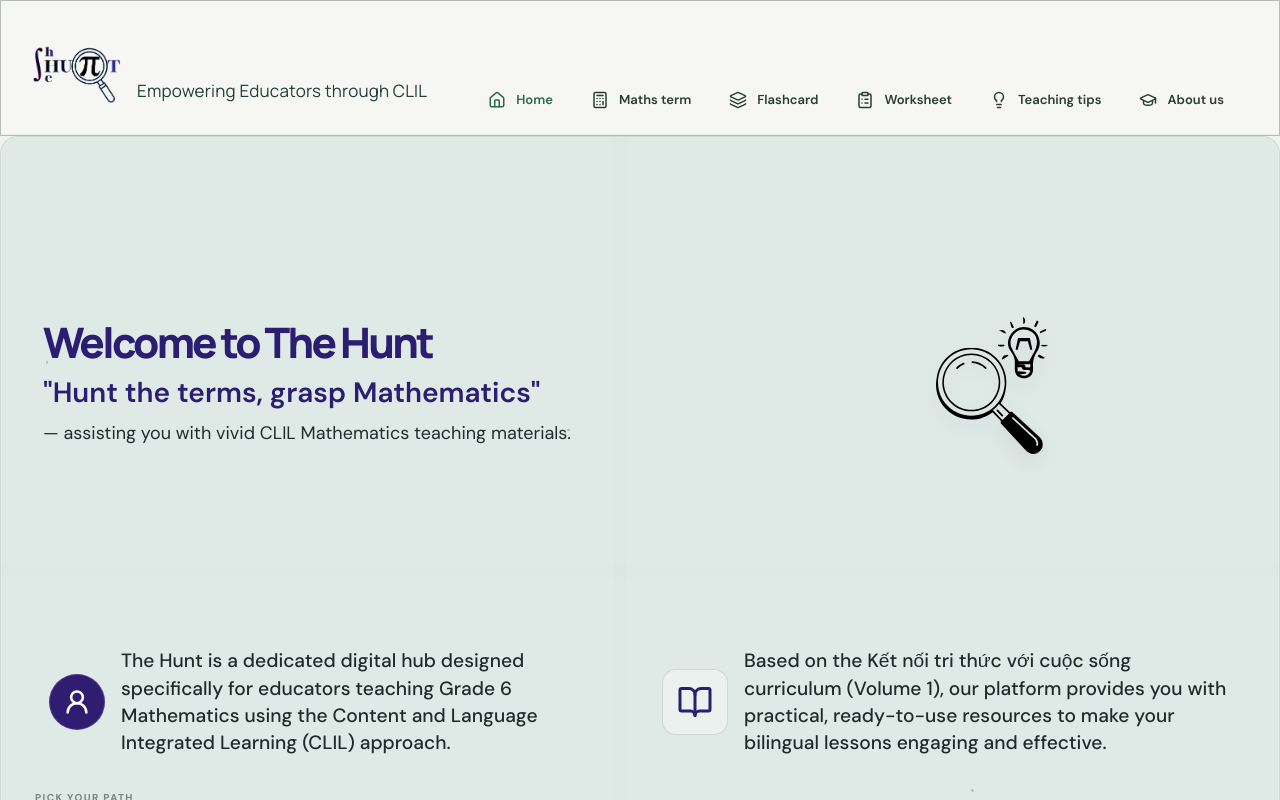
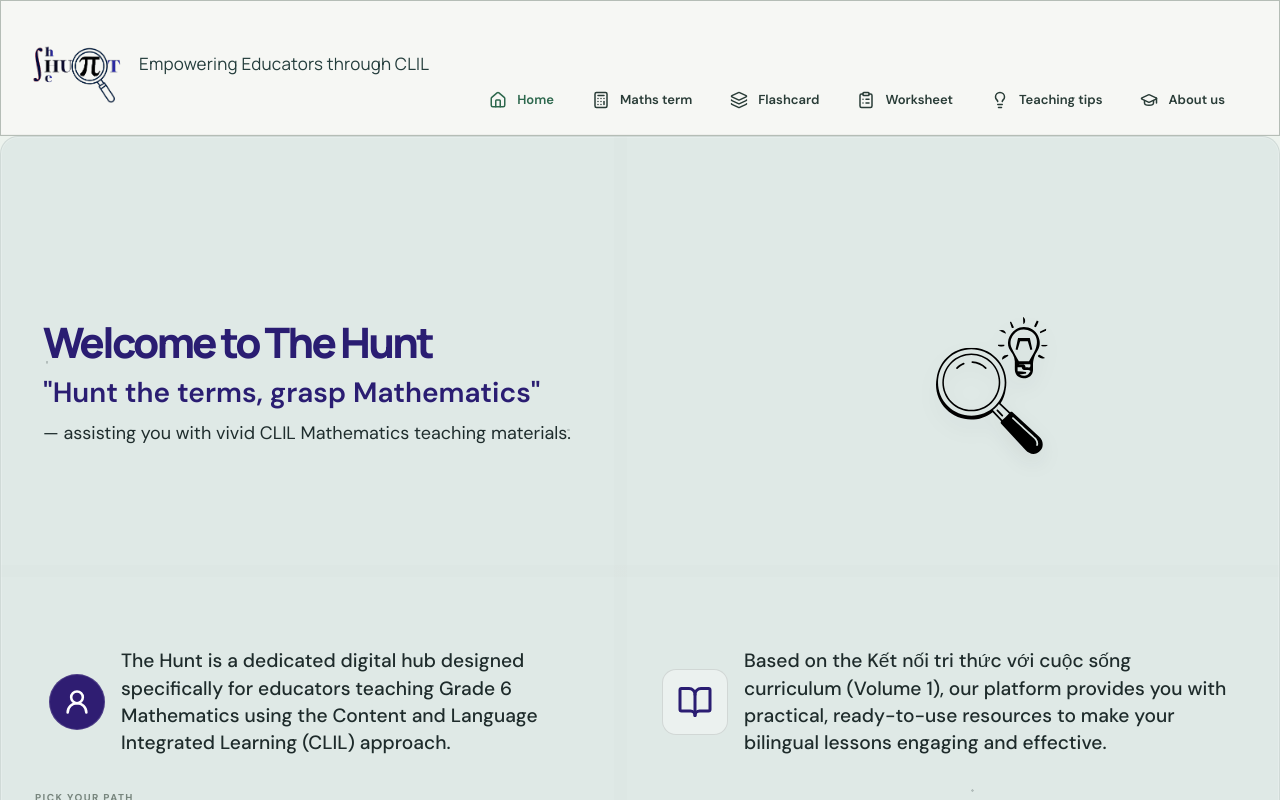
Before and after one commit to huyvu2812/maths-clil-web, a React (Vite) app: page / in a window 1280 px wide. Shown: the top 800 px of the page. Built offline with nearby package versions, Linux system fonts and the light colour scheme.

Commit message:
update size icon

```diff
--- a/src/App.jsx
+++ b/src/App.jsx
@@ -119,6 +119,7 @@ function App() {
             if (e.key === "Enter" || e.key === " ") navigate("home");
           }}
         >
+          <div className="brand-identity">
             <img
               className="brand-mark"
               src="/Main-logo.svg"
@@ -128,6 +129,7 @@ function App() {
               <span className="brand-slogan">
                 Empowering Educators through CLIL
               </span>
+            </div>
           </div>
         </div>
 
--- a/src/styles.css
+++ b/src/styles.css
@@ -75,10 +75,15 @@ select:focus-visible {
 
 .brand-block {
   display: flex;
-  align-items: flex-end;
-  gap: 14px;
+  align-items: center;
   flex-shrink: 0;
   cursor: pointer;
+}
+
+.brand-identity {
+  display: flex;
+  align-items: center;
+  gap: 16px;
 }
 
 .brand-mark {
@@ -88,6 +93,12 @@ select:focus-visible {
   height: 92px;
   max-width: 260px;
   object-fit: contain;
+}
+
+.brand-copy {
+  display: flex;
+  align-items: center;
+  padding-bottom: 14px;
 }
 
 .math-h,
```
Lines whose indentation alone changed are shown as unchanged.
